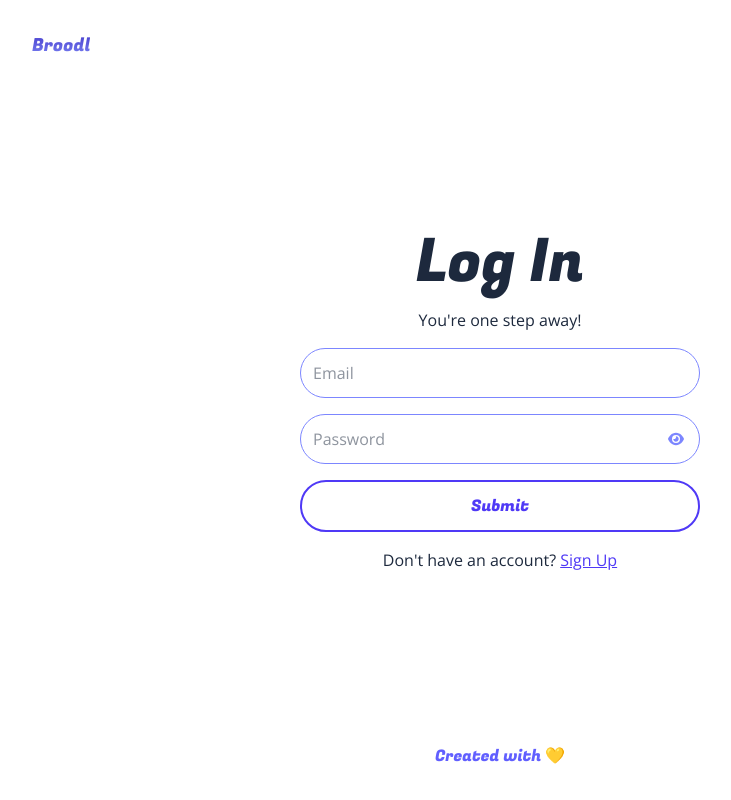
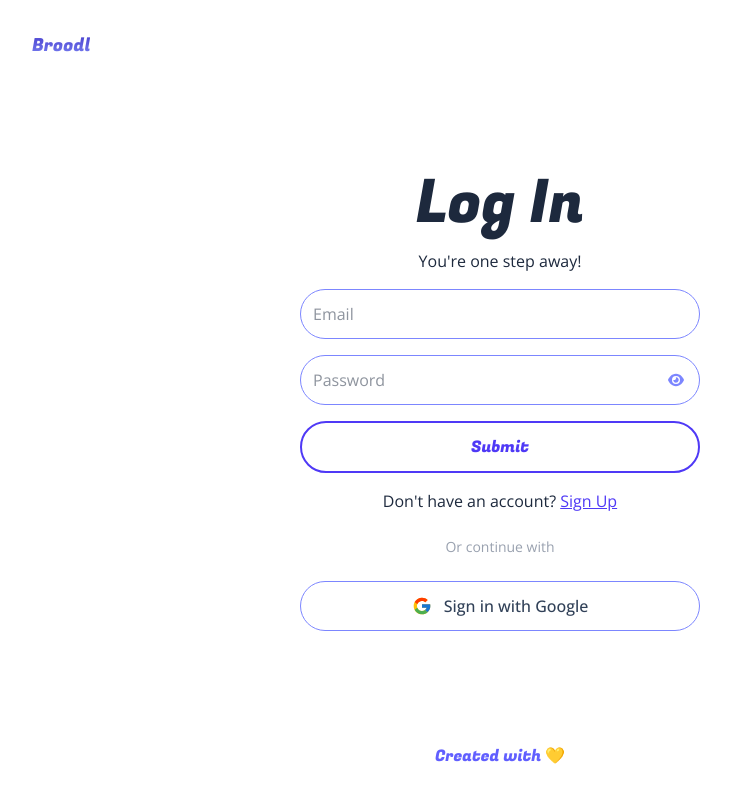
Before and after one commit to fermop/broodl, a Next.js app: page /login in a window 1280 px wide. Shown: the whole page, without its empty margins (140-871 px from the left). Built offline with nearby package versions, Linux system fonts and the light colour scheme; no server answers.

Commit message:
feat(auth): add sign up validation with Google provider

```diff
--- a/src/components/Login.jsx
+++ b/src/components/Login.jsx
@@ -5,6 +5,7 @@ import Button from '@/components/Button';
 import Input from '@/components/Input';
 import { useAuth } from '@/context/AuthContext';
 import { useRouter, useSearchParams } from 'next/navigation';
+import { FcGoogle } from "react-icons/fc";
 
 const fugaz = Fugaz_One({ subsets: ["latin"], weight: ['400'] });
 
@@ -15,7 +16,7 @@ export default function Login() {
 
   const [error, setError] = useState(null)
 
-  const { signup, login } = useAuth()
+  const { signup, login, googleLogin } = useAuth()
   const router = useRouter()
   const searchParams = useSearchParams()
   const mode = searchParams.get('mode')
@@ -24,6 +25,20 @@ export default function Login() {
   function handleUpdateForm(e, setter) {
     setter(e.target.value)
     if (error) setError(null)
+  }
+
+  async function handleGoogleSignin() {
+    setAuthenticating(true)
+    setError(null)
+    try {
+        await googleLogin()
+        router.push('/dashboard')
+    } catch (err) {
+        console.log(err.message)
+        setError('Failed to sign in with Google.')
+    } finally {
+        setAuthenticating(false)
+    }
   }
 
   async function handleSubmit() {
@@ -98,6 +113,21 @@ export default function Login() {
         }}
         className='text-indigo-600 underline cursor-pointer'>{isRegister ? 'Sign In' : 'Sign Up'}
       </button></p>
+
+      <div className='relative flex py-2 items-center'>
+            <div className='grow border-t border-gray-300'></div>
+            <span className='shrink-0 mx-4 text-gray-400 text-sm'>Or continue with</span>
+            <div className='grow border-t border-gray-300'></div>
+        </div>
+
+        <button
+            onClick={handleGoogleSignin}
+            className='w-full max-w-[400px] mx-auto px-3 py-2 sm:py-3 border border-solid border-indigo-400 rounded-full outline-0 hover:bg-indigo-50 duration-200 flex items-center justify-center gap-3 font-medium text-slate-700 bg-white cursor-pointer'
+        >
+            <FcGoogle className="text-xl" />
+            Sign in with Google
+        </button>
+
     </div>
   )
 }
--- a/src/context/AuthContext.js
+++ b/src/context/AuthContext.js
@@ -1,6 +1,6 @@
 'use client'
 import React, { useContext, useState, useEffect } from 'react'
-import { createUserWithEmailAndPassword, onAuthStateChanged, signInWithEmailAndPassword, signOut } from 'firebase/auth'
+import { createUserWithEmailAndPassword, onAuthStateChanged, signInWithEmailAndPassword, signOut, GoogleAuthProvider, signInWithPopup } from 'firebase/auth'
 import { auth, db } from '@/lib/firebase'
 import { doc, getDoc } from 'firebase/firestore'
 import { useRouter } from 'next/navigation'
@@ -70,6 +70,11 @@ export function AuthProvider({ children }) {
         return unsubscribe
     }, [])
 
+    function googleLogin() {
+        const provider = new GoogleAuthProvider()
+        return signInWithPopup(auth, provider)
+    }
+
     const value = {
         currentUser,
         userDataObj,
@@ -77,7 +82,8 @@ export function AuthProvider({ children }) {
         signup,
         logout,
         login,
-        loading
+        loading,
+        googleLogin
     }
 
     return (
```
